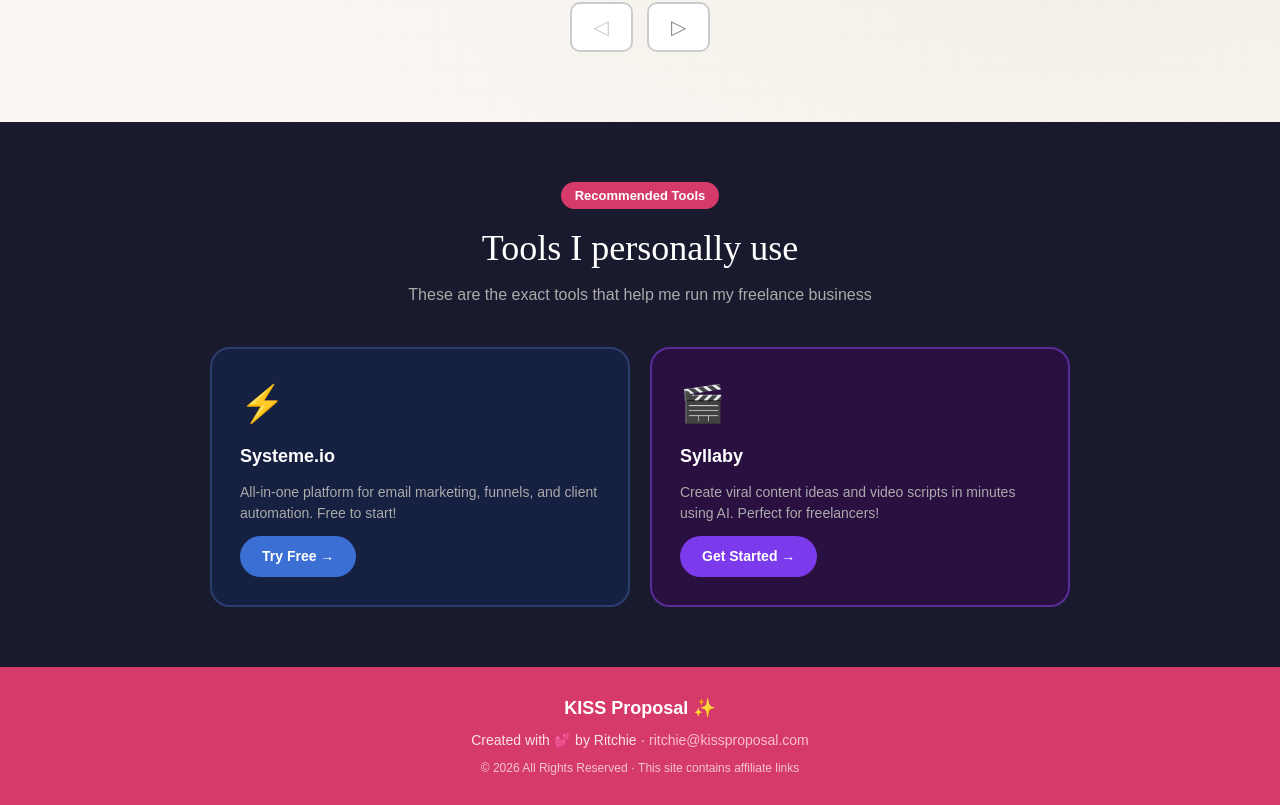
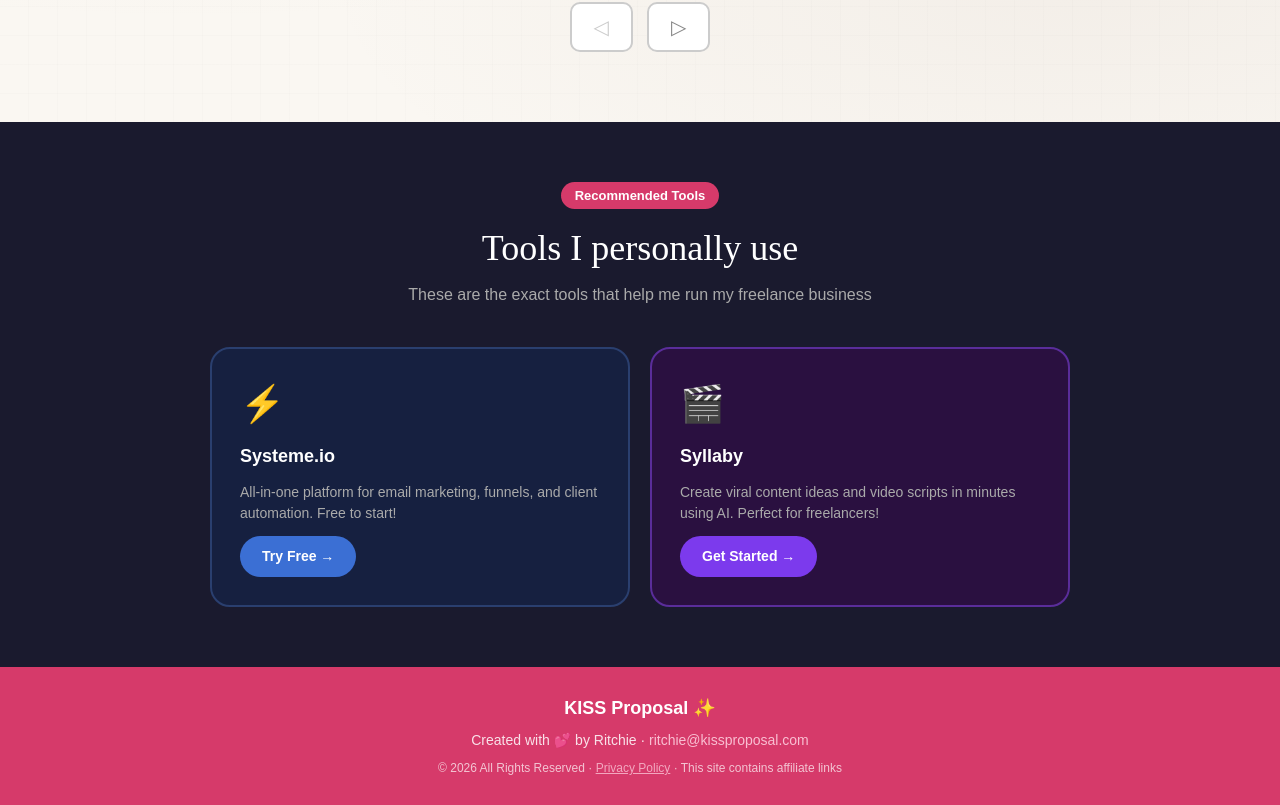
Before and after one commit to ritchie-s/Upwork-KISS-Proposal-Generator, a React (Vite) app: page / in a window 1280 px wide. Shown: the part 2496-3301 px from the top of the page. Built offline with nearby package versions, Linux system fonts and the light colour scheme.

Commit message:
Update App.jsx

```diff
--- a/src/App.jsx
+++ b/src/App.jsx
@@ -2008,16 +2008,13 @@
             </a>
           </p>
 
-          <p
-            style={{
-              marginTop: 8,
-              fontSize: 12,
-              opacity: 0.7,
-            }}
-          >
-            © 2026 All Rights Reserved · This site contains
-            affiliate links
-          </p>
+          <p style={{ marginTop: 8, fontSize: 12, opacity: 0.7 }}>
+  © 2026 All Rights Reserved ·{" "}
+  <a href="/privacy.html" style={{ color: "#FFD6E4", textDecoration: "underline" }}>
+    Privacy Policy
+  </a>
+  {" "}· This site contains affiliate links
+</p>
         </div>
       </footer>
     </div>
```
